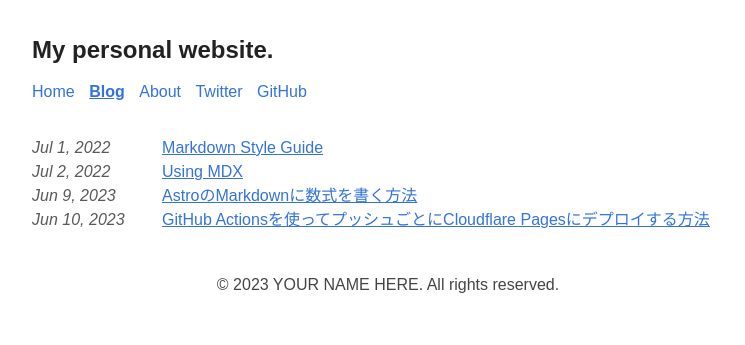
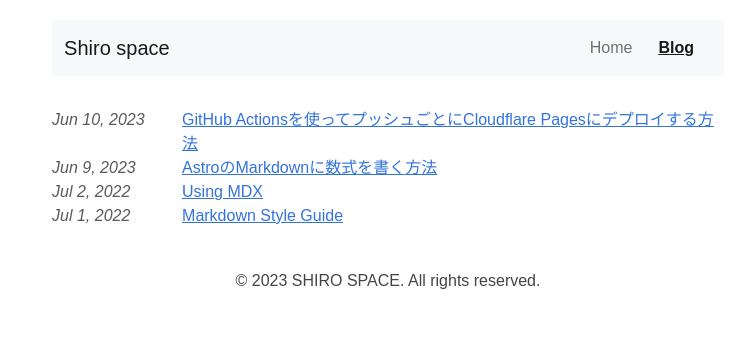
Before and after one commit to yken2257/blog, an Astro site: page /blog in a window 1280 px wide. Shown: the whole page, without its empty margins (252-997 px from the left). Built offline with nearby package versions, Linux system fonts and the light colour scheme; Astro itself is replaced by a stand-in of ours; some packages are replaced by stand-ins of ours; a web font is replaced by a local one.

Commit message:
adjust styles

```diff
--- a/src/components/BaseHead.astro
+++ b/src/components/BaseHead.astro
@@ -20,6 +20,9 @@ const { title, description, image = '/placeholder-social.jpg' } = Astro.props;
 <link rel="icon" type="image/svg+xml" href="/favicon.svg" />
 <meta name="generator" content={Astro.generator} />
 
+<!-- Bootstrap CSS -->
+<link href="https://cdn.jsdelivr.net/npm/bootstrap@5.0.2/dist/css/bootstrap.min.css" rel="stylesheet" integrity="sha384-EVSTQN3/azprG1Anm3QDgpJLIm9Nao0Yz1ztcQTwFspd3yD65VohhpuuCOmLASjC" crossorigin="anonymous">
+
 <!-- Canonical URL -->
 <link rel="canonical" href={canonicalURL} />
 
--- a/src/components/Footer.astro
+++ b/src/components/Footer.astro
@@ -1,10 +1,11 @@
 ---
 const today = new Date();
 ---
+<footer>
+	&copy; {today.getFullYear()} SHIRO SPACE. All rights reserved.
+</footer>
+<script src="https://cdn.jsdelivr.net/npm/bootstrap@5.0.2/dist/js/bootstrap.bundle.min.js" integrity="sha384-MrcW6ZMFYlzcLA8Nl+NtUVF0sA7MsXsP1UyJoMp4YLEuNSfAP+JcXn/tWtIaxVXM" crossorigin="anonymous"></script>
 
-<footer>
-	&copy; {today.getFullYear()} YOUR NAME HERE. All rights reserved.
-</footer>
 <style>
 	footer {
 		padding: 25px;
--- a/src/components/Header.astro
+++ b/src/components/Header.astro
@@ -4,15 +4,19 @@ import { SITE_TITLE } from '../consts';
 ---
 
 <header>
-	<h2>
-		{SITE_TITLE}
-	</h2>
-	<nav>
-		<HeaderLink href="/">Home</HeaderLink>
-		<HeaderLink href="/blog">Blog</HeaderLink>
-		<HeaderLink href="/about">About</HeaderLink>
-		<HeaderLink href="https://twitter.com/astrodotbuild" target="_blank">Twitter</HeaderLink>
-		<HeaderLink href="https://github.com/withastro/astro" target="_blank">GitHub</HeaderLink>
+	<nav class="navbar navbar-expand-lg navbar-light bg-light">
+		<div class="container-fluid">
+			<a class="navbar-brand mb-0 h1" href="/">{SITE_TITLE}</a>
+			<button class="navbar-toggler" type="button" data-bs-toggle="collapse" data-bs-target="#navbarNavAltMarkup" aria-controls="navbarNavAltMarkup" aria-expanded="false" aria-label="Toggle navigation">
+			<span class="navbar-toggler-icon"></span>
+		  </button>
+		  <div class="collapse navbar-collapse" id="navbarNavAltMarkup">
+			<div class="navbar-nav ms-auto">
+				<HeaderLink href="/">Home</HeaderLink>
+				<HeaderLink href="/blog">Blog</HeaderLink>
+			</div>
+		  </div>
+		</div>
 	</nav>
 </header>
 <style>
--- a/src/components/HeaderLink.astro
+++ b/src/components/HeaderLink.astro
@@ -9,7 +9,12 @@ const { pathname } = Astro.url;
 const isActive = href === pathname || href === pathname.replace(/\/$/, '');
 ---
 
-<a href={href} class:list={[className, { active: isActive }]} {...props}>
+<a
+	href={href}
+	class:list={[className, 'nav-link', { active: isActive }]}
+	{...(isActive ? {'aria-current' : 'page'} : {})}
+	{...props}
+>
 	<slot />
 </a>
 <style>
--- a/src/consts.ts
+++ b/src/consts.ts
@@ -1,5 +1,5 @@
 // Place any global data in this file.
 // You can import this data from anywhere in your site by using the `import` keyword.
 
-export const SITE_TITLE = 'My personal website.';
-export const SITE_DESCRIPTION = 'Welcome to my website!';
+export const SITE_TITLE = 'Shiro space';
+export const SITE_DESCRIPTION = 'Welcome to shiro space';
--- a/src/layouts/BlogPost.astro
+++ b/src/layouts/BlogPost.astro
@@ -21,7 +21,7 @@ const { title, description, pubDate, updatedDate, heroImage } = Astro.props;
 			onload="renderMathInElement(document.body);"></script>
 		<style>
 			.title {
-				font-size: 2em;
+				/* font-size: 2em; */
 				margin: 0.25em 0 0;
 			}
 			hr {
--- a/src/pages/blog/index.astro
+++ b/src/pages/blog/index.astro
@@ -7,7 +7,7 @@ import { getCollection } from 'astro:content';
 import FormattedDate from '../../components/FormattedDate.astro';
 
 const posts = (await getCollection('blog')).sort(
-	(a, b) => a.data.pubDate.valueOf() - b.data.pubDate.valueOf()
+	(a, b) => b.data.pubDate.valueOf() - a.data.pubDate.valueOf()
 );
 ---
 
--- a/src/styles/global.css
+++ b/src/styles/global.css
@@ -3,15 +3,22 @@
   https://github.com/HermanMartinus/bearblog/blob/297026a877bc2ab2b3bdfbd6b9f7961c350917dd/templates/styles/blog/default.css
   License MIT: https://github.com/HermanMartinus/bearblog/blob/master/LICENSE.md
  */
- @font-face {
+@font-face {
 	font-family: 'MPLUSRounded1c';
 	src: url('/fonts/MPLUSRounded1c.woff') format('woff');
 	font-weight: normal;
 	font-style: normal;
 	font-display: swap;
 }
+@font-face {
+	font-family: 'MPLUSRounded1c';
+	src: url('/fonts/MPLUSRounded1c-Bold.woff') format('woff');
+	font-weight: bold;
+	font-style: normal;
+	font-display: swap;
+}
 
- body {
+body {
 	font-family: 'MPLUSRounded1c', sans-serif;
 	margin: auto;
 	padding: 20px;
@@ -23,6 +30,9 @@
 	line-height: 1.5;
 	color: #444;
 }
+.title {
+	font-weight: bold;
+}
 h1,
 h2,
 h3,
@@ -32,6 +42,21 @@ h6,
 strong,
 b {
 	color: #222;
+}
+h2 {
+    font-size : 30px;
+}
+h3 {
+    font-size : 24px;
+}
+h4 {
+    font-size : 20px;
+}
+h5 {
+    font-size : 16px;
+}
+h6 {
+    font-size : 14px;
 }
 a {
 	color: #3273dc;
```
Also changed, not shown: src/pages/index.astro (+3 -29 lines), public/hero.jpg (added), 1 other file.
